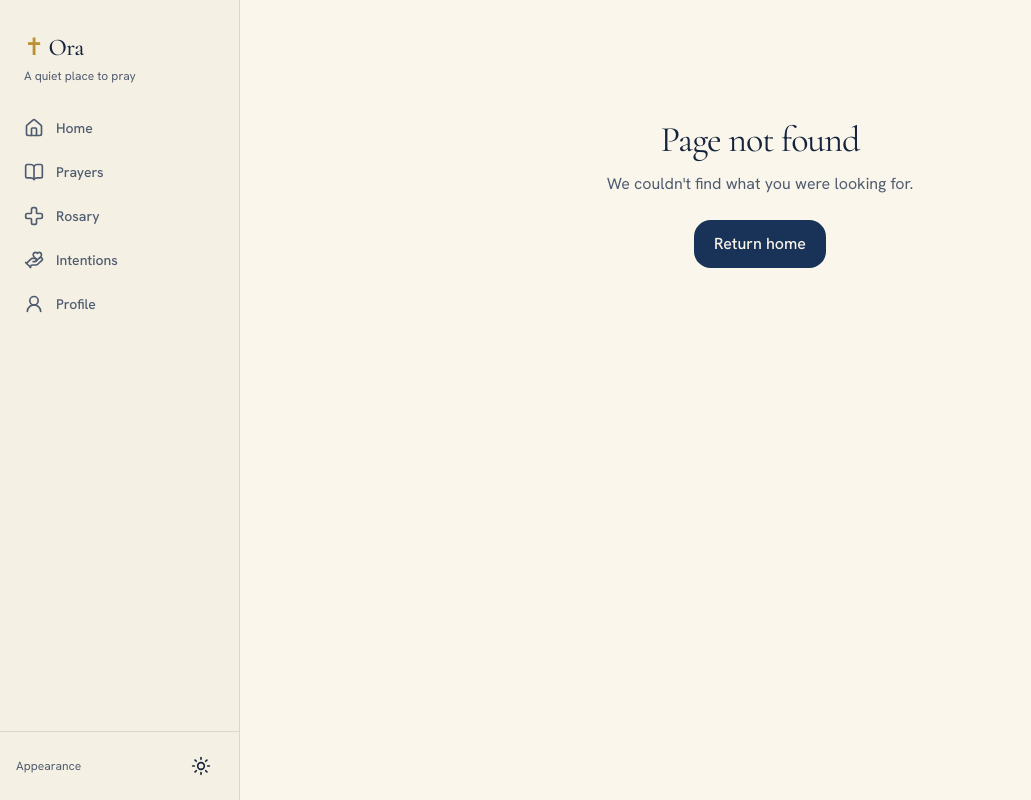
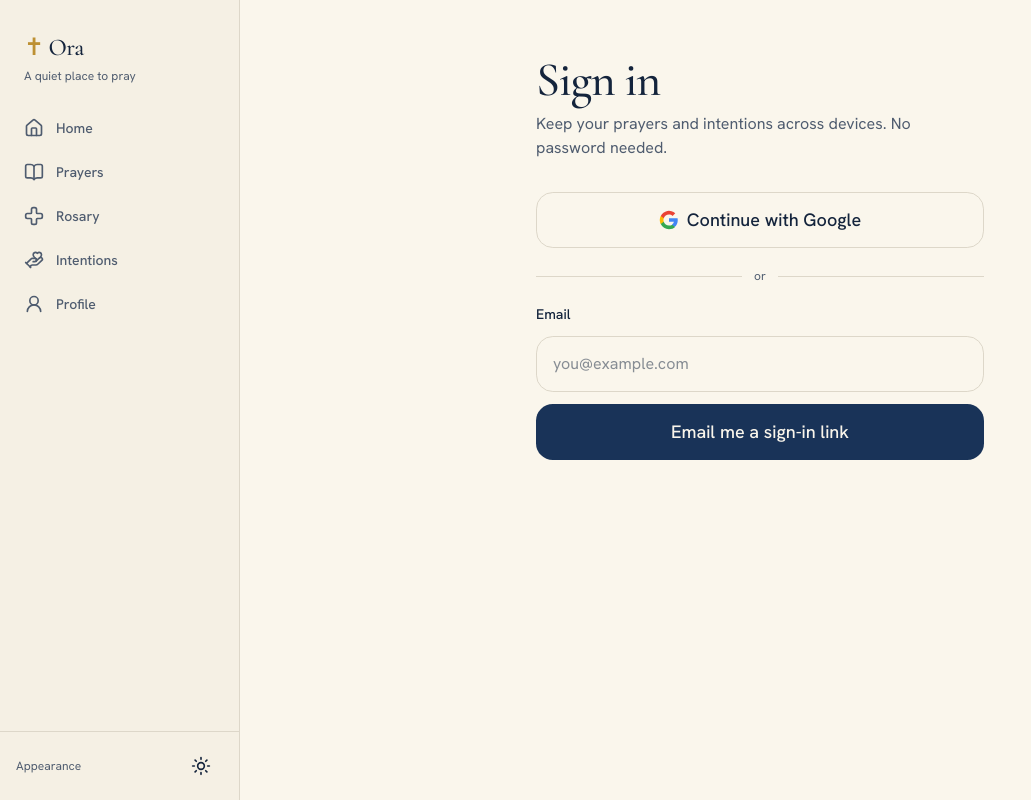
Before and after one commit to adriandotdev/prayer-app-pwa, a Next.js app: page /login in a window 1280 px wide. Before the commit this address had no page. Shown: the whole page, without its empty margins (0-1031 px from the left). Built offline with nearby package versions, Linux system fonts and the light colour scheme; no server answers.

Commit message:
feat: add magic link and Google sign-in with auth callback

```diff
--- /dev/null
+++ b/app/auth/callback/route.ts
@@ -0,0 +1,18 @@
+import { NextResponse, type NextRequest } from "next/server";
+
+import { safeNext } from "@/lib/auth/paths";
+import { createClient } from "@/lib/supabase/server";
+
+/** Completes magic-link and OAuth sign-in by exchanging the code for a session. */
+export async function GET(request: NextRequest) {
+  const { searchParams, origin } = request.nextUrl;
+  const code = searchParams.get("code");
+  const next = safeNext(searchParams.get("next"));
+
+  if (code) {
+    const supabase = await createClient();
+    const { error } = await supabase.auth.exchangeCodeForSession(code);
+    if (!error) return NextResponse.redirect(new URL(next, origin));
+  }
+  return NextResponse.redirect(new URL(`/login?error=callback&next=${encodeURIComponent(next)}`, origin));
+}
--- /dev/null
+++ b/app/login/actions.ts
@@ -0,0 +1,48 @@
+"use server";
+
+import { headers } from "next/headers";
+import { redirect } from "next/navigation";
+import { z } from "zod";
+
+import { safeNext } from "@/lib/auth/paths";
+import { createClient } from "@/lib/supabase/server";
+
+export type LoginState = { status: "idle" | "sent" | "error"; message?: string; email?: string };
+
+async function siteOrigin() {
+  const h = await headers();
+  const host = h.get("x-forwarded-host") ?? h.get("host");
+  const proto = h.get("x-forwarded-proto") ?? (host?.startsWith("localhost") ? "http" : "https");
+  return `${proto}://${host}`;
+}
+
+const emailSchema = z.object({ email: z.email("Enter a valid email address.") });
+
+export async function signInWithEmail(_prev: LoginState, formData: FormData): Promise<LoginState> {
+  const parsed = emailSchema.safeParse({ email: String(formData.get("email") ?? "").trim() });
+  if (!parsed.success) {
+    return { status: "error", message: parsed.error.issues[0]?.message, email: String(formData.get("email") ?? "") };
+  }
+  const next = safeNext(String(formData.get("next") ?? ""));
+
+  const supabase = await createClient();
+  const { error } = await supabase.auth.signInWithOtp({
+    email: parsed.data.email,
+    options: { emailRedirectTo: `${await siteOrigin()}/auth/callback?next=${encodeURIComponent(next)}` },
+  });
+  if (error) {
+    return { status: "error", message: "We couldn't send the link. Please try again.", email: parsed.data.email };
+  }
+  return { status: "sent", email: parsed.data.email };
+}
+
+export async function signInWithGoogle(formData: FormData) {
+  const next = safeNext(String(formData.get("next") ?? ""));
+  const supabase = await createClient();
+  const { data, error } = await supabase.auth.signInWithOAuth({
+    provider: "google",
+    options: { redirectTo: `${await siteOrigin()}/auth/callback?next=${encodeURIComponent(next)}` },
+  });
+  if (error || !data.url) redirect(`/login?error=oauth&next=${encodeURIComponent(next)}`);
+  redirect(data.url);
+}
--- /dev/null
+++ b/app/login/page.tsx
@@ -0,0 +1,38 @@
+import type { Metadata } from "next";
+import { redirect } from "next/navigation";
+
+import { LoginForm } from "@/components/auth/login-form";
+import { PageHeader } from "@/components/layout/page-header";
+import { safeNext } from "@/lib/auth/paths";
+import { getSupabaseEnv } from "@/lib/env";
+import { createClient } from "@/lib/supabase/server";
+
+export const metadata: Metadata = { title: "Sign in" };
+
+export default async function LoginPage({ searchParams }: PageProps<"/login">) {
+  const params = await searchParams;
+  const next = safeNext(typeof params.next === "string" ? params.next : undefined);
+  const error = typeof params.error === "string" ? params.error : undefined;
+
+  if (!getSupabaseEnv()) {
+    return (
+      <div className="mx-auto max-w-md">
+        <PageHeader title="Sign in" />
+        <p className="text-muted-foreground">Sign-in isn&apos;t configured yet. The Rosary still works without an account.</p>
+      </div>
+    );
+  }
+
+  const supabase = await createClient();
+  const {
+    data: { user },
+  } = await supabase.auth.getUser();
+  if (user) redirect(next);
+
+  return (
+    <div className="mx-auto max-w-md">
+      <PageHeader title="Sign in" description="Keep your prayers and intentions across devices. No password needed." />
+      <LoginForm next={next} error={error} />
+    </div>
+  );
+}
--- /dev/null
+++ b/components/auth/login-form.tsx
@@ -0,0 +1,88 @@
+"use client";
+
+import { useActionState } from "react";
+import { Mail } from "lucide-react";
+
+import { AppButton } from "@/components/app-button";
+import { signInWithEmail, signInWithGoogle, type LoginState } from "@/app/login/actions";
+
+const initial: LoginState = { status: "idle" };
+
+export function LoginForm({ next, error }: { next: string; error?: string }) {
+  const [state, action, pending] = useActionState(signInWithEmail, initial);
+
+  if (state.status === "sent") {
+    return (
+      <div role="status" className="rounded-2xl border border-gold/40 bg-card p-6 text-center">
+        <Mail className="mx-auto size-8 text-gold" aria-hidden />
+        <h2 className="mt-3 font-heading text-2xl">Check your email</h2>
+        <p className="mt-2 text-sm text-muted-foreground">
+          We sent a sign-in link to <span className="text-foreground">{state.email}</span>. Open it on this device to continue.
+        </p>
+      </div>
+    );
+  }
+
+  const message =
+    state.status === "error"
+      ? state.message
+      : error === "callback"
+        ? "That sign-in link is invalid or expired. Please request a new one."
+        : error === "oauth"
+          ? "Google sign-in isn't available right now."
+          : undefined;
+
+  return (
+    <div className="flex flex-col gap-5">
+      <form action={signInWithGoogle}>
+        <input type="hidden" name="next" value={next} />
+        <AppButton type="submit" variant="outline" size="lg" className="w-full">
+          <GoogleMark /> Continue with Google
+        </AppButton>
+      </form>
+
+      <div className="flex items-center gap-3 text-xs text-muted-foreground">
+        <span className="h-px flex-1 bg-border" /> or <span className="h-px flex-1 bg-border" />
+      </div>
+
+      <form action={action} className="flex flex-col gap-3">
+        <input type="hidden" name="next" value={next} />
+        <label htmlFor="email" className="text-sm font-medium">
+          Email
+        </label>
+        <input
+          id="email"
+          name="email"
+          type="email"
+          inputMode="email"
+          autoComplete="email"
+          required
+          defaultValue={state.email}
+          placeholder="you@example.com"
+          aria-invalid={state.status === "error"}
+          aria-describedby={message ? "login-error" : undefined}
+          className="min-h-14 rounded-xl border border-border bg-background px-4 text-base outline-none focus-visible:outline-2 focus-visible:outline-offset-2 focus-visible:outline-ring"
+        />
+        {message && (
+          <p id="login-error" role="alert" className="text-sm text-destructive">
+            {message}
+          </p>
+        )}
+        <AppButton type="submit" size="lg" disabled={pending}>
+          {pending ? "Sending…" : "Email me a sign-in link"}
+        </AppButton>
+      </form>
+    </div>
+  );
+}
+
+function GoogleMark() {
+  return (
+    <svg viewBox="0 0 24 24" aria-hidden className="size-5">
+      <path fill="#4285F4" d="M22.5 12.2c0-.8-.1-1.5-.2-2.2H12v4.2h5.9a5 5 0 0 1-2.2 3.3v2.7h3.5c2-1.9 3.3-4.7 3.3-8z" />
+      <path fill="#34A853" d="M12 23c3 0 5.5-1 7.3-2.7l-3.5-2.7c-1 .7-2.2 1.1-3.8 1.1-2.9 0-5.4-2-6.3-4.6H2.1v2.8A11 11 0 0 0 12 23z" />
+      <path fill="#FBBC05" d="M5.7 14.1a6.6 6.6 0 0 1 0-4.2V7.1H2.1a11 11 0 0 0 0 9.8l3.6-2.8z" />
+      <path fill="#EA4335" d="M12 5.4c1.6 0 3.1.6 4.3 1.7l3.2-3.2A11 11 0 0 0 2.1 7.1l3.6 2.8C6.6 7.4 9.1 5.4 12 5.4z" />
+    </svg>
+  );
+}
```
